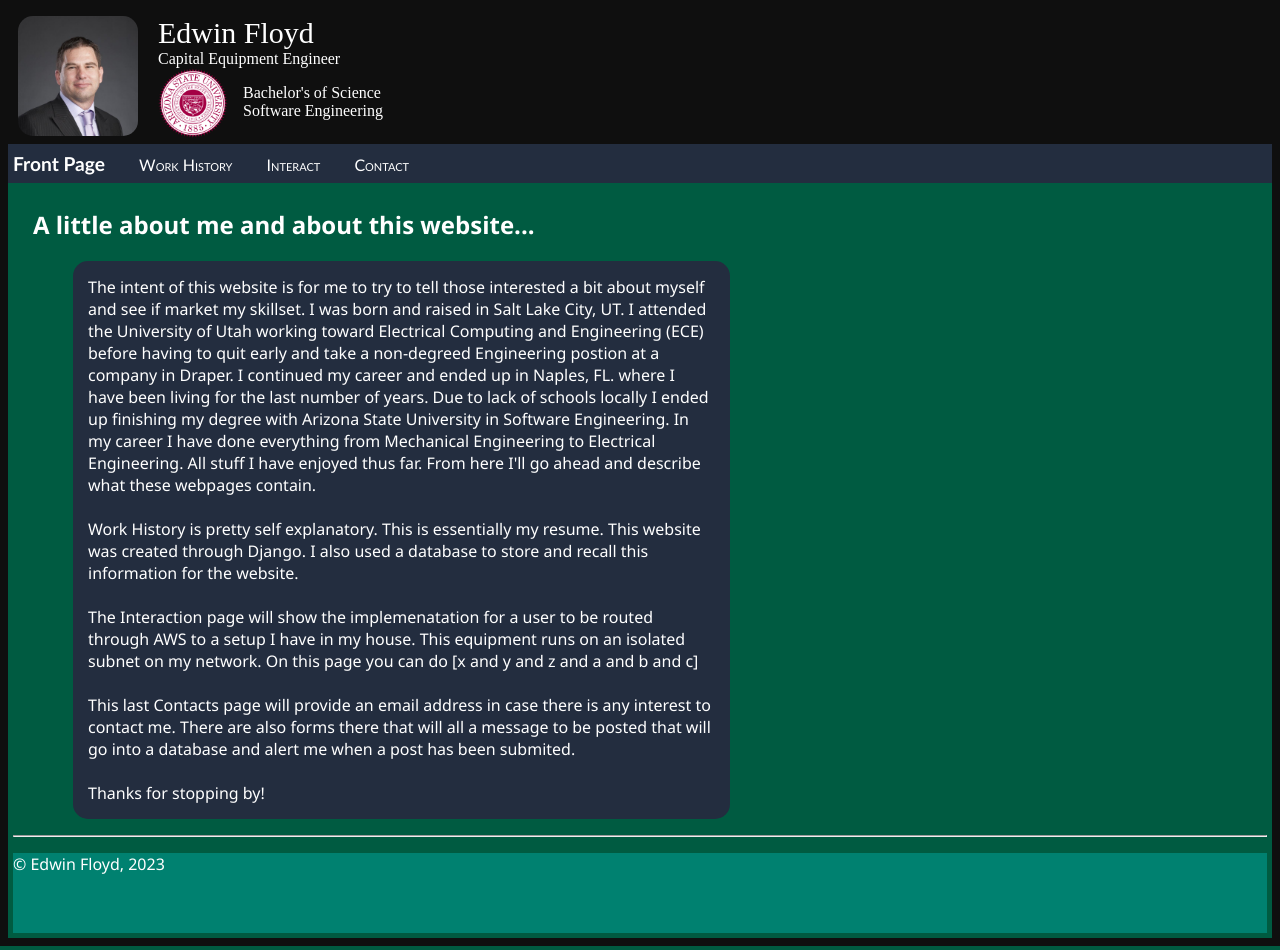
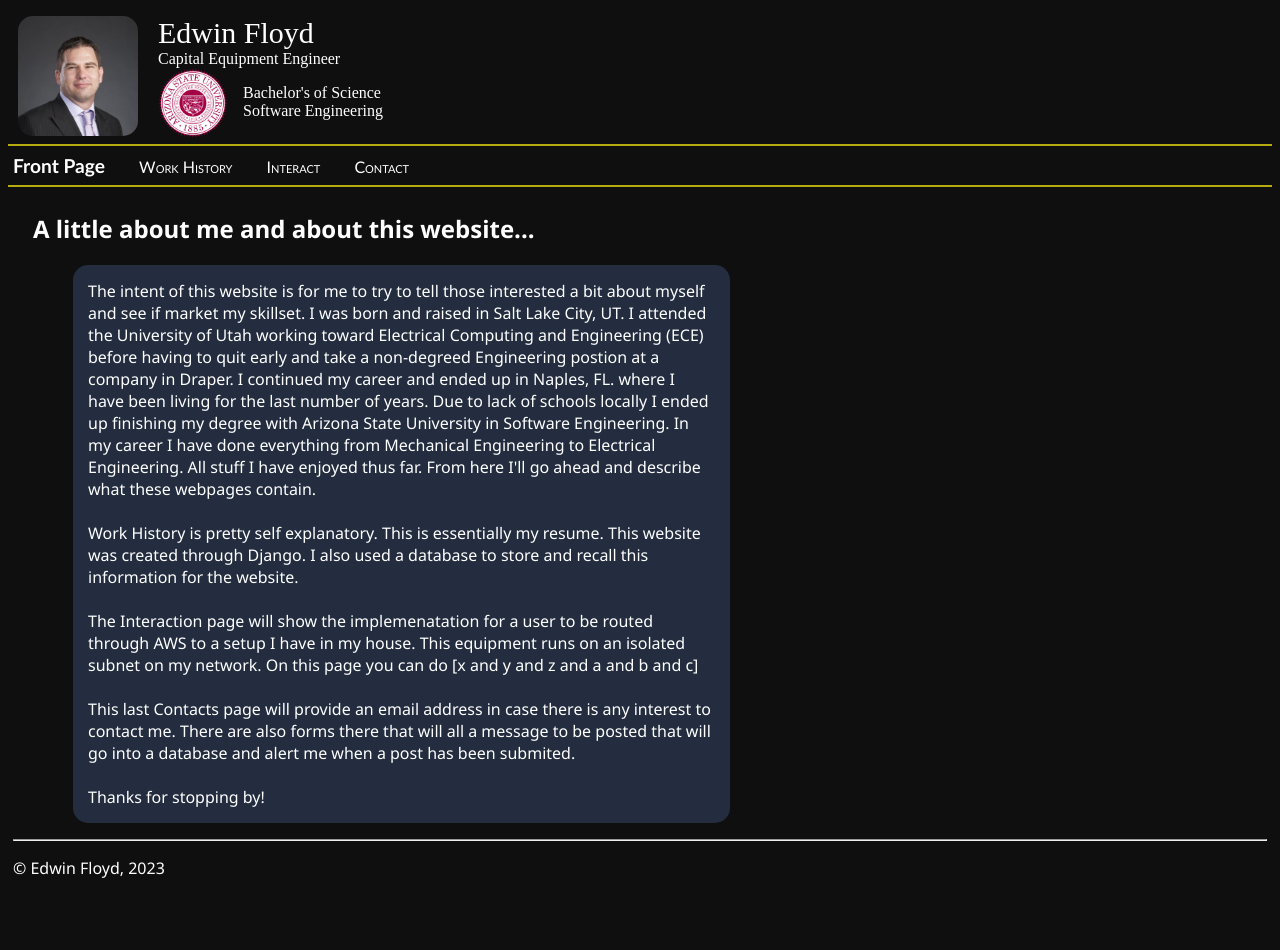
Before and after one commit to djjazzy/eflo, a Django app: page / in a window 1280 px wide. Run offline with Django 4.2, Linux system fonts and the light colour scheme.

Commit message:
changed background colors

```diff
--- a/eflo/static/eflo/style.css
+++ b/eflo/static/eflo/style.css
@@ -42,7 +42,10 @@ header {
 }
 
 .navbar {
-    background-color: #232d3f;
+    /*background-color: #232d3f;*/
+    background-color: #0f0f0f;
+    border-top: 2px solid #b5aa0e;
+    border-bottom: 2px solid #b5aa0e;
     font-size: 1em;
     font-family: 'Trebuchet MS', 'Lucida Sans Unicode', 'Lucida Grande', 'Lucida Sans', Arial, sans-serif;
     color: white;
@@ -68,7 +71,7 @@ header {
     padding: 5px;
     font-family:'Segoe UI', Tahoma, Geneva, Verdana, sans-serif;
     color: white;
-    background-color: #005b41;
+    background-color: #0f0f0f;
 }
 
 .lead-in {
@@ -164,6 +167,6 @@ input[name=message] {
 }
 
 footer {
-    background-color: #008170;
+    background-color: #0f0f0f;
     height: 5em;
 }
--- a/eflo/views.py
+++ b/eflo/views.py
@@ -3,6 +3,7 @@ from django.shortcuts import render
 from django.views.generic import ListView
 from eflo.forms import LogMessageForm
 from eflo.models import LogMessage, JobListing, KeywordList
+#from time import datetime
 
 # Create your views here.
 
@@ -12,8 +13,7 @@ class JobListView(ListView):
     def get_context_data(self, **kwargs):
         job_listings = JobListing.objects.all().order_by('-job_start')
 
-        for item in job_listings:
-            print(item)
+        #newlist = [JobListing.job_description for JobListing in job_listings]
 
 
         keyword_listings = KeywordList.objects.all()
@@ -39,9 +39,9 @@ def contact(request):
     if request.method == "POST":
         if form.is_valid():
             message = form.save(commit=False)
-            message.log_date = datetime.now()
+            #message.log_date = datetime.now()
             message.save()
-            return redirect("home")
+            #return redirect("home")
     else:
         return render(request, "eflo/contact.html", {"form": form})
     #return render(request, "eflo/contact.html")
```
